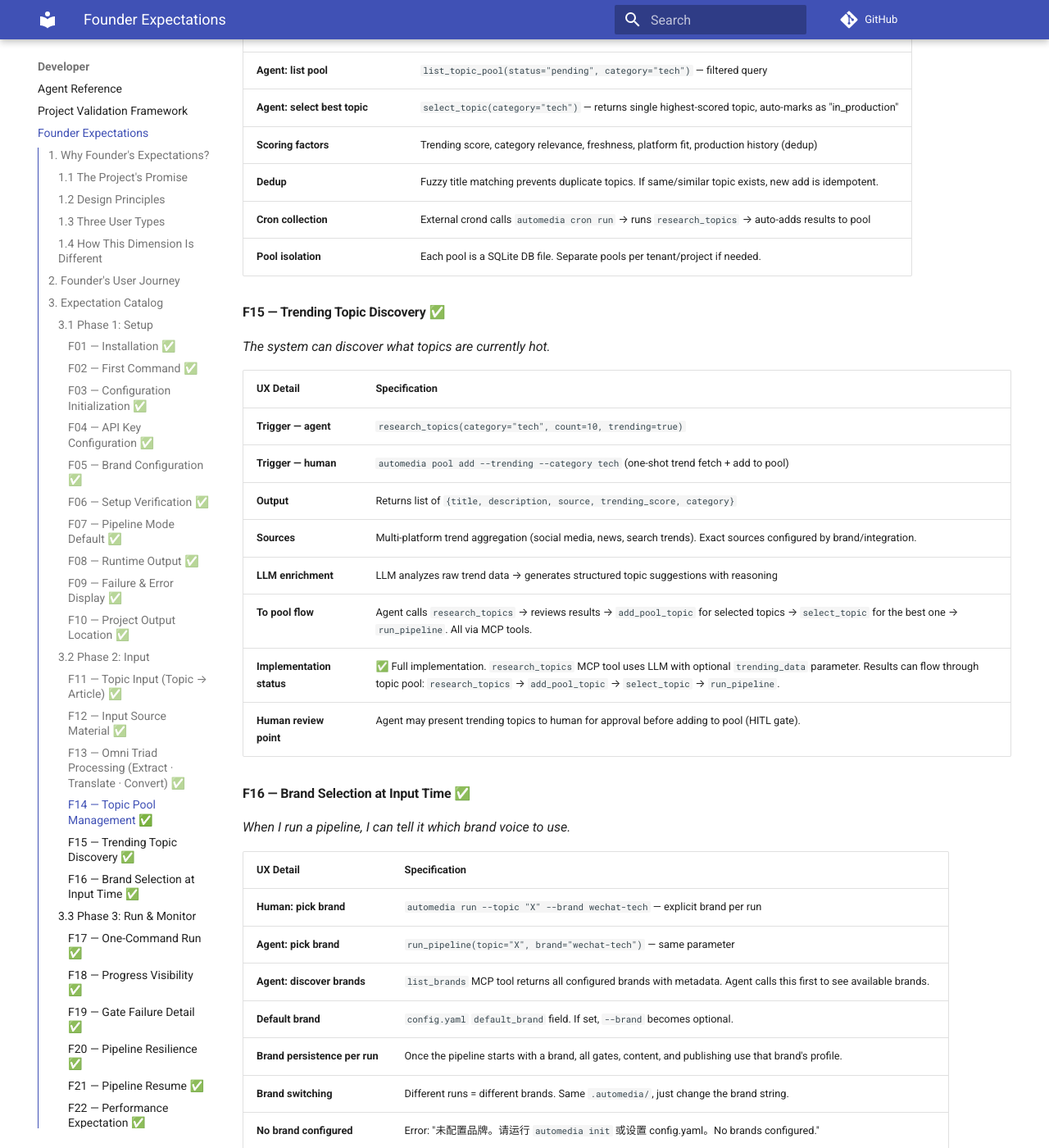
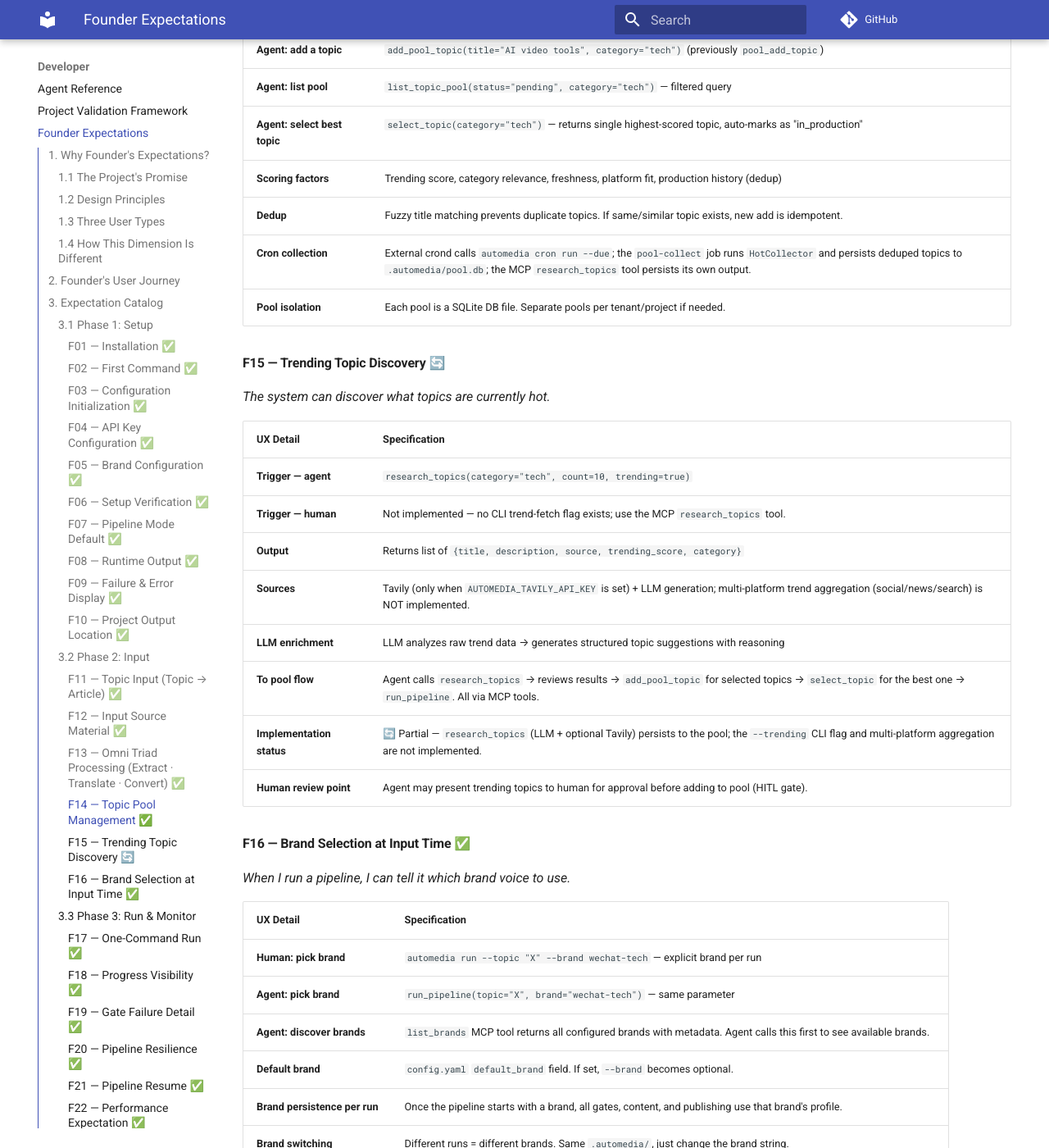
Before and after one commit to 1StepMore/AutoMedia, an MkDocs documentation site: the page built from docs/dev/founder-expectations.md, in a window 1280 px wide and 1400 px high, scrolled down 10171 px. Shown: the whole window at 82% size. Built offline with MkDocs 1.6.1 and Material for MkDocs 9.7.7, drawn with Linux system fonts in a browser that asks for light colours; comment, search, counter and statistics services are not loaded.

Commit message:
docs: correct founder-expectations collection claims

```diff
--- a/docs/dev/founder-expectations.md
+++ b/docs/dev/founder-expectations.md
@@ -279,22 +279,22 @@ Expectations are grouped by journey phase.
 | **Agent: select best topic** | `select_topic(category="tech")` — returns single highest-scored topic, auto-marks as "in_production" |
 | **Scoring factors** | Trending score, category relevance, freshness, platform fit, production history (dedup) |
 | **Dedup** | Fuzzy title matching prevents duplicate topics. If same/similar topic exists, new add is idempotent. |
-| **Cron collection** | External crond calls `automedia cron run` → runs `research_topics` → auto-adds results to pool |
+| **Cron collection** | External crond calls `automedia cron run --due`; the `pool-collect` job runs `HotCollector` and persists deduped topics to `.automedia/pool.db`; the MCP `research_topics` tool persists its own output. |
 | **Pool isolation** | Each pool is a SQLite DB file. Separate pools per tenant/project if needed. |
 
-#### F15 — Trending Topic Discovery ✅
+#### F15 — Trending Topic Discovery 🔄
 
 *The system can discover what topics are currently hot.*
 
 | UX Detail | Specification |
 |-----------|---------------|
 | **Trigger — agent** | `research_topics(category="tech", count=10, trending=true)` |
-| **Trigger — human** | `automedia pool add --trending --category tech` (one-shot trend fetch + add to pool) |
+| **Trigger — human** | Not implemented — no CLI trend-fetch flag exists; use the MCP `research_topics` tool. |
 | **Output** | Returns list of `{title, description, source, trending_score, category}` |
-| **Sources** | Multi-platform trend aggregation (social media, news, search trends). Exact sources configured by brand/integration. |
+| **Sources** | Tavily (only when `AUTOMEDIA_TAVILY_API_KEY` is set) + LLM generation; multi-platform trend aggregation (social/news/search) is NOT implemented. |
 | **LLM enrichment** | LLM analyzes raw trend data → generates structured topic suggestions with reasoning |
 | **To pool flow** | Agent calls `research_topics` → reviews results → `add_pool_topic` for selected topics → `select_topic` for the best one → `run_pipeline`. All via MCP tools. |
-| **Implementation status** | ✅ Full implementation. `research_topics` MCP tool uses LLM with optional `trending_data` parameter. Results can flow through topic pool: `research_topics` → `add_pool_topic` → `select_topic` → `run_pipeline`. |
+| **Implementation status** | 🔄 Partial — `research_topics` (LLM + optional Tavily) persists to the pool; the `--trending` CLI flag and multi-platform aggregation are not implemented. |
 | **Human review point** | Agent may present trending topics to human for approval before adding to pool (HITL gate). |
 
 #### F16 — Brand Selection at Input Time ✅
```
